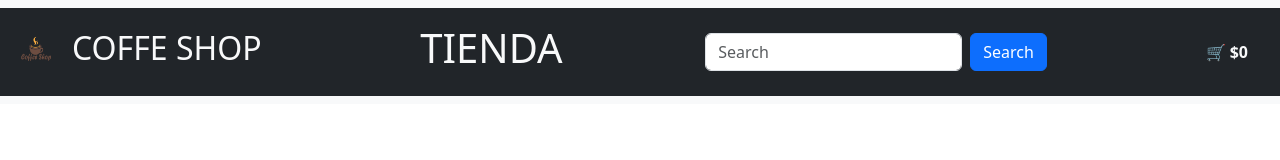
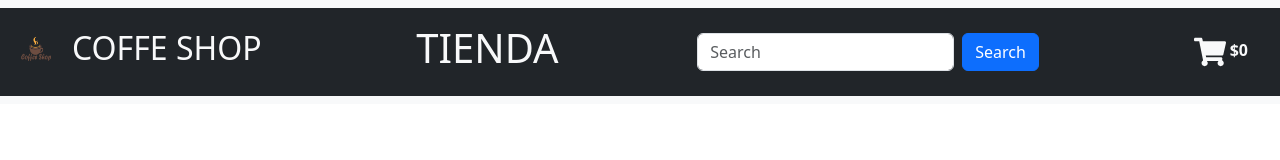
Before and after one commit to dmunoz80/CoffeShop-ProyectoFinal, a React (Create React App) app: page /Tienda in a window 1280 px wide. Shown: the top 160 px of the page. Built offline with nearby package versions, Linux system fonts and the light colour scheme.

Commit message:
actualizacion vista tienda

```diff
--- a/src/components/NavbarTienda.jsx
+++ b/src/components/NavbarTienda.jsx
@@ -2,6 +2,7 @@ import Button from 'react-bootstrap/Button';
 import Container from 'react-bootstrap/Container';
 import Form from 'react-bootstrap/Form';
 import Navbar from 'react-bootstrap/Navbar';
+import { FaShoppingCart } from "react-icons/fa";
 import { NavLink } from 'react-router-dom';
 import { useContext } from 'react';
 import Context from '../Context';
@@ -34,7 +35,7 @@ function NavbarTienda() {
           </Form>
 
             <NavLink to='/ShopCart' className='fw-bold text-light text-decoration-none mx-3'>
-              🛒 ${total}
+            <FaShoppingCart size={'2em'}/> ${total}
             </NavLink>
 
       </Container>
```
